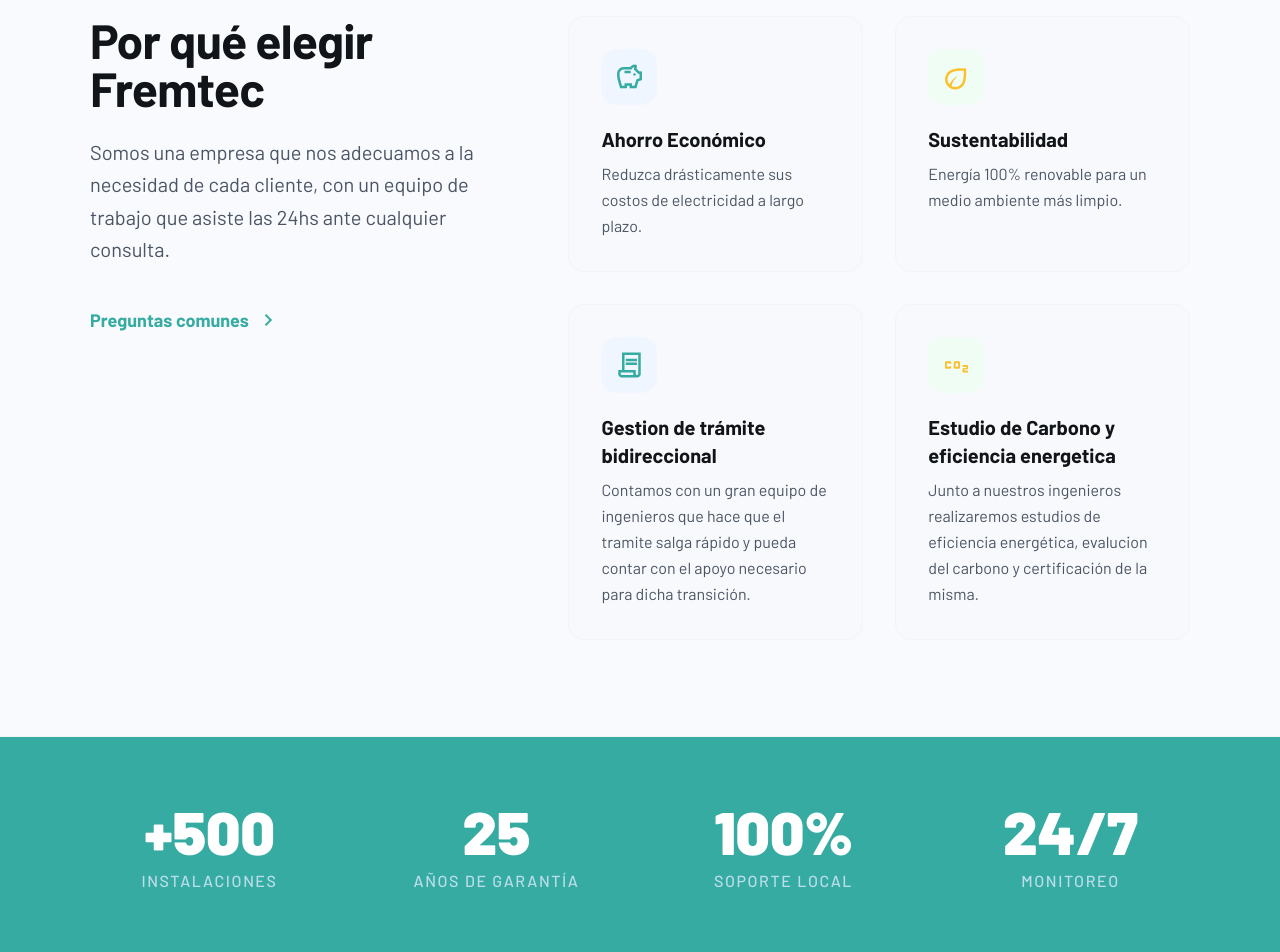
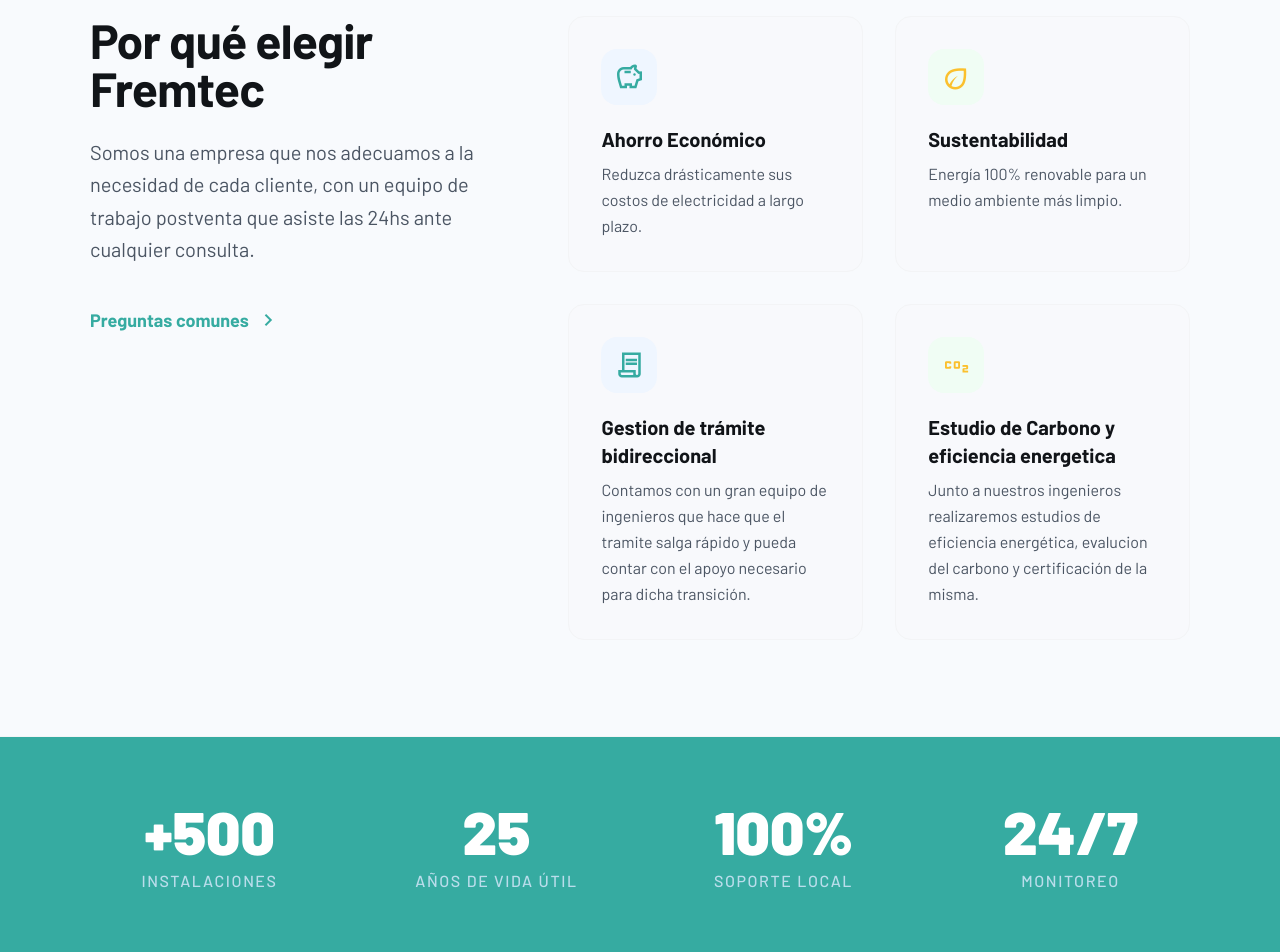
Before and after one commit to JCM200309/fremtec, a React (Vite) app: page / in a window 1280 px wide. Shown: the part 1860-2812 px from the top of the page. Built offline with nearby package versions, Linux system fonts and the light colour scheme; the HTML template or start-up script is replaced by a standard one.

Commit message:
Actualizo info

```diff
--- a/components/FAQ.tsx
+++ b/components/FAQ.tsx
@@ -31,7 +31,7 @@
     },
     {
       q: "¿Cual debe ser la orientacion de los paneles?",
-      r: "Siempre deben estar orientados hacia el norte."
+      a: "Siempre deben estar orientados hacia el norte."
     }
   ];
 
@@ -73,7 +73,7 @@
 
         <div className="mt-16 text-center p-8 bg-gray-50 rounded-2xl border border-dashed border-gray-200">
           <p className="text-gray-600 mb-4">¿Tenés otra duda específica?</p>
-          <a href="https://wa.me/541112345678" target="_blank" rel="noopener noreferrer" className="text-primary font-bold hover:underline">Hablá con nuestro equipo técnico</a>
+          <a href="https://wa.me/541162084045" target="_blank" rel="noopener noreferrer" className="text-primary font-bold hover:underline">Hablá con nuestro equipo técnico</a>
         </div>
       </div>
     </section>
--- a/components/Features.tsx
+++ b/components/Features.tsx
@@ -45,7 +45,7 @@
               Por qué elegir Fremtec
             </h2>
             <p className="text-gray-600 text-xl leading-relaxed">
-              Somos una empresa que nos adecuamos a la necesidad de cada cliente, con un equipo de trabajo que asiste las 24hs ante cualquier consulta.
+              Somos una empresa que nos adecuamos a la necesidad de cada cliente, con un equipo de trabajo postventa que asiste las 24hs ante cualquier consulta.
             </p>
             <button
             onClick={() => navigate("/faq")}
--- a/components/Stats.tsx
+++ b/components/Stats.tsx
@@ -4,7 +4,7 @@
 const Stats: React.FC = () => {
   const stats = [
     { label: "Instalaciones", value: "+500" },
-    { label: "Años de Garantía", value: "25" },
+    { label: "Años de vida útil", value: "25" },
     { label: "Soporte Local", value: "100%" },
     { label: "Monitoreo", value: "24/7" }
   ];
--- a/pages/IndustrialPage.tsx
+++ b/pages/IndustrialPage.tsx
@@ -66,7 +66,7 @@
                   },
                   {
                     title: "Ingeniería On-Grid",
-                    desc: "Sistemas de inyección de alta potencia para reducir drásticamente los costos fijos mensuales y la dependencia de red. Esto de ROA ( Retorno de inversion )",
+                    desc: "Sistemas de inyección de alta potencia para reducir drásticamente los costos fijos mensuales y la dependencia de red.",
                     icon: "electric_bolt"
                   }
                 ].map((service, i) => (
```
